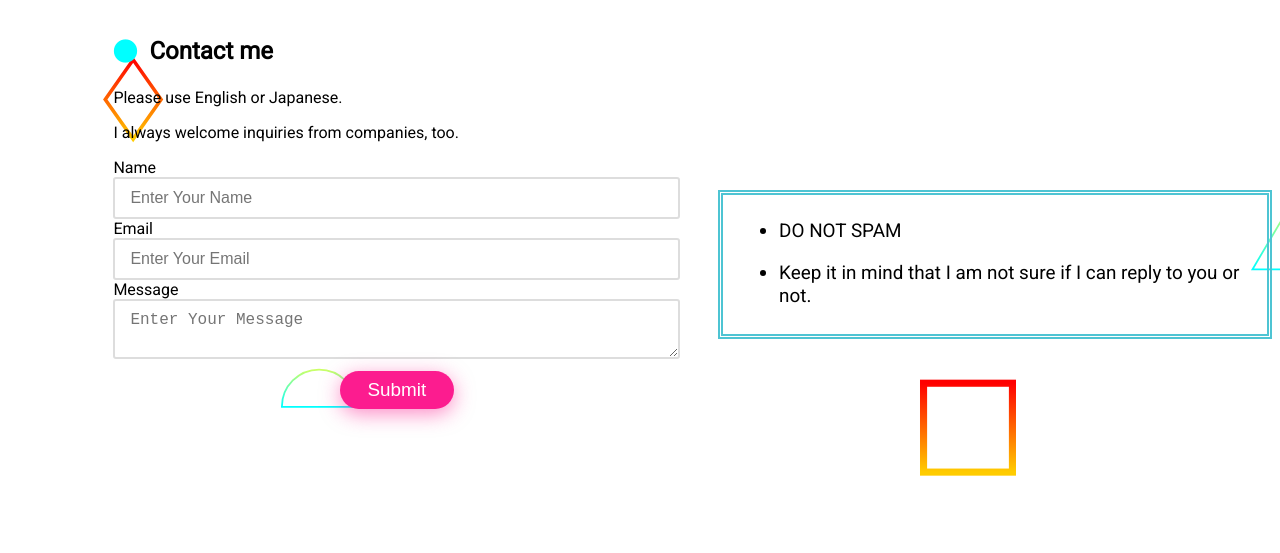
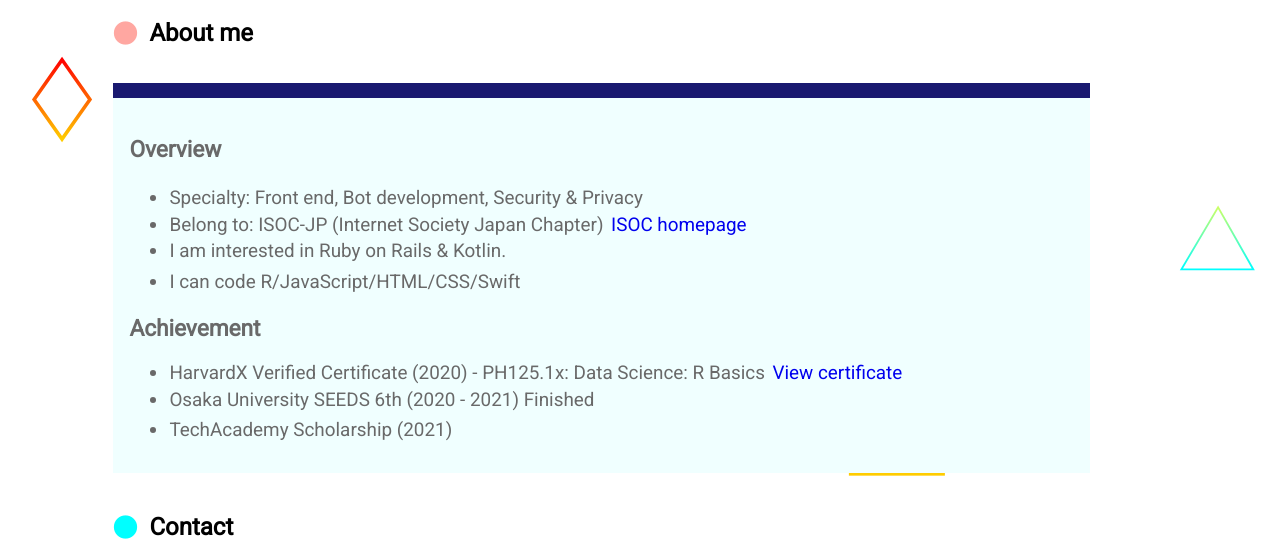
Before and after one commit to K-Rintaro/K-Rintaro.github.io, a plain HTML site: page index.html in a window 1280 px wide. Shown: the part 247-800 px from the top of the page. Drawn offline with Linux system fonts and the light colour scheme.

Commit message:
Update index.html

```diff
--- a/index.html
+++ b/index.html
@@ -25,8 +25,38 @@
                   </a>
             </div>
         </div>
+          <h2 class="repoda">About me</h2>
+          <div class="contaa2">
+          <h3>Overview</h3>
+          <ul>
+            <li>
+              Specialty: Front end, Bot development, Security & Privacy
+            </li>
+            <div class="testing">
+              <li>
+                Belong to: ISOC-JP (Internet Society Japan Chapter)
+              </li>
+              <a class="urls" href="https://www.internetsociety.org">ISOC homepage</a>
+            </div>
+            <li>
+              I am interested in Ruby on Rails & Kotlin.
+            </li>
+            <li>
+              I can code R/JavaScript/HTML/CSS/Swift
+            </li>
+          </ul>
+          <h3>Achievement</h3>
+          <ul>
+            <div class="testing">
+              <li>HarvardX Verified Certificate (2020) - PH125.1x: Data Science: R Basics</li>
+              <a class="urls" href="https://courses.edx.org/certificates/785070ea313948cebf372ec52246a049">View certificate</a>
+            </div>
+            <li>Osaka University SEEDS 6th (2020 - 2021) Finished</li>
+            <li>TechAcademy Scholarship (2021)</li>
+          </ul>
+       </div>
         <div class="contaa">
-            <h2 class="contada">Contact me</h2>
+            <h2 class="contada">Contact</h2>
         </div>
         <p>Please use English or Japanese.</p>
         <p>I always welcome inquiries from companies, too.</p>
```
